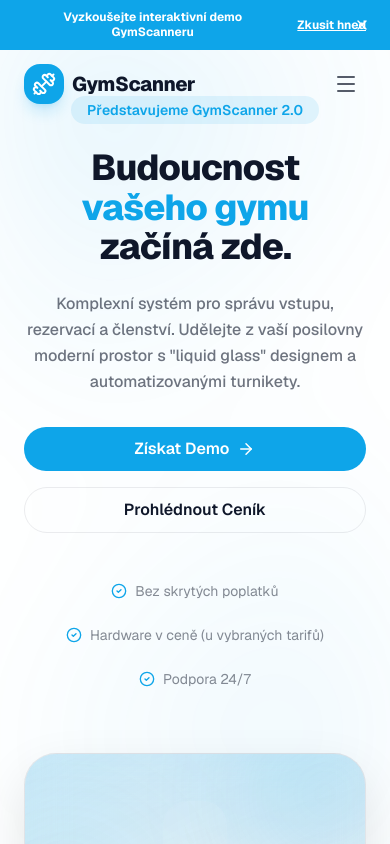
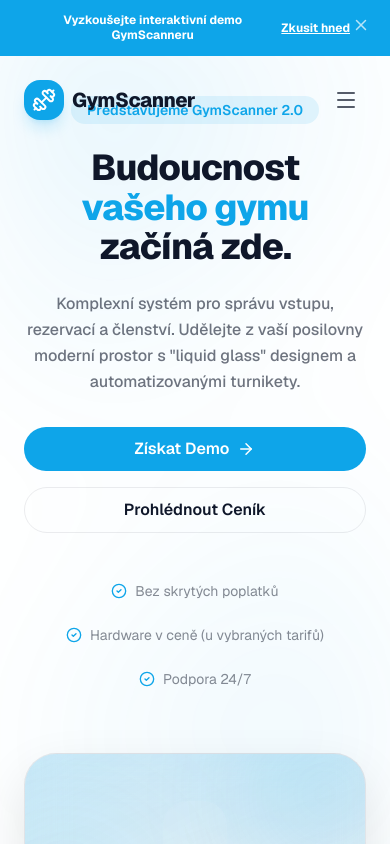
Before and after one commit to jakub2929/GymSystem-Marketing, a Next.js app: page / in a window 390 px wide. Shown: the top 844 px of the page. Built offline with nearby package versions, Linux system fonts and the light colour scheme.

Commit message:
fix: restore clickability of demo CTA and refine mobile layout

```diff
--- a/src/components/Hero.tsx
+++ b/src/components/Hero.tsx
@@ -67,8 +67,8 @@
                             </div>
 
                             {/* Decorative elements */}
-                            <div className="absolute -top-10 -right-10 w-40 h-40 bg-brand-primary/20 rounded-full blur-3xl" />
-                            <div className="absolute -bottom-10 -left-10 w-40 h-40 bg-brand-primary/10 rounded-full blur-3xl" />
+                            <div className="absolute -top-10 -right-10 w-40 h-40 bg-brand-primary/20 rounded-full blur-3xl pointer-events-none" />
+                            <div className="absolute -bottom-10 -left-10 w-40 h-40 bg-brand-primary/10 rounded-full blur-3xl pointer-events-none" />
                         </div>
                     </motion.div>
                 </div>
--- a/src/components/InteractiveDemo.tsx
+++ b/src/components/InteractiveDemo.tsx
@@ -340,9 +340,9 @@
                                         initial={{ opacity: 0, y: 20 }}
                                         animate={{ opacity: 1, y: 0 }}
                                         exit={{ opacity: 0, y: 10 }}
-                                        className="absolute bottom-12 left-1/2 -translate-x-1/2 w-full max-w-sm"
+                                        className="absolute bottom-6 md:bottom-12 left-1/2 -translate-x-1/2 w-full max-w-[calc(100%-2rem)] md:max-w-sm z-30"
                                     >
-                                        <div className="bg-brand-primary shadow-2xl rounded-2xl p-6 text-white border border-white/20 relative">
+                                        <div className="bg-brand-primary shadow-2xl rounded-2xl p-5 md:p-6 text-white border border-white/20 relative">
                                             <div className="flex justify-between items-start mb-4">
                                                 <div className="flex items-center gap-2 text-[10px] font-bold uppercase tracking-widest opacity-70">
                                                     <div className="w-1.5 h-1.5 rounded-full bg-white animate-pulse" />
@@ -373,22 +373,35 @@
                                 )}
                             </AnimatePresence>
 
-                            {/* Initial Tour Button */}
+                            {/* Desktop Tour Button */}
                             {currentStep === null && (
                                 <button
                                     onClick={startTour}
-                                    className="absolute bottom-4 md:bottom-8 right-4 md:right-8 bg-brand-primary md:bg-white/10 backdrop-blur-md border border-white/10 p-3 md:p-4 rounded-full text-white hover:bg-brand-primary/80 md:hover:bg-white/20 transition-all flex items-center gap-3 animate-bounce shadow-xl"
+                                    className="hidden md:flex absolute bottom-8 right-8 z-20 bg-white/10 backdrop-blur-md border border-white/10 p-4 rounded-full text-white hover:bg-white/20 transition-all items-center gap-3 animate-bounce shadow-xl pointer-events-auto"
                                 >
                                     <span className="text-xs font-bold px-2">Spustit prohlídku</span>
                                     <ChevronRight size={18} />
                                 </button>
                             )}
                         </div>
+
+                        {/* Mobile Sticky CTA Area */}
+                        {currentStep === null && (
+                            <div className="md:hidden p-6 border-t border-white/5 bg-slate-900/80 backdrop-blur-xl flex justify-center sticky bottom-0 z-30">
+                                <button
+                                    onClick={startTour}
+                                    className="btn-primary w-full py-5 flex items-center justify-center gap-3 animate-pulse shadow-2xl shadow-brand-primary/20"
+                                >
+                                    <span className="text-base font-bold">Spustit prohlídku</span>
+                                    <ChevronRight size={20} />
+                                </button>
+                            </div>
+                        )}
                     </div>
 
                     {/* Visual Accents */}
-                    <div className="absolute -top-12 -left-12 w-32 h-32 bg-brand-primary/20 rounded-full blur-[80px]" />
-                    <div className="absolute -bottom-12 -right-12 w-48 h-48 bg-brand-primary/10 rounded-full blur-[80px]" />
+                    <div className="absolute -top-12 -left-12 w-32 h-32 bg-brand-primary/20 rounded-full blur-[80px] pointer-events-none -z-10" />
+                    <div className="absolute -bottom-12 -right-12 w-48 h-48 bg-brand-primary/10 rounded-full blur-[80px] pointer-events-none -z-10" />
                 </div>
             </div>
         </section>
--- a/src/components/MockupShowcase.tsx
+++ b/src/components/MockupShowcase.tsx
@@ -79,7 +79,7 @@
                                     </div>
                                 </div>
                             </div>
-                            <div className="absolute bottom-6 right-6 px-4 py-2 bg-black/40 backdrop-blur-md rounded-full text-[10px] font-bold uppercase tracking-widest text-white/40 border border-white/5">
+                            <div className="absolute bottom-6 right-6 px-4 py-2 bg-black/40 backdrop-blur-md rounded-full text-[10px] font-bold uppercase tracking-widest text-white/40 border border-white/5 pointer-events-none">
                                 Reálná data z provozu
                             </div>
                         </div>
@@ -159,7 +159,7 @@
                                     </div>
                                 </div>
                             </div>
-                            <div className="absolute bottom-8 right-12 px-5 py-2.5 bg-black/60 backdrop-blur-md rounded-full text-[11px] font-bold uppercase tracking-widest text-brand-primary border border-brand-primary/20">
+                            <div className="absolute bottom-8 right-12 px-5 py-2.5 bg-black/60 backdrop-blur-md rounded-full text-[11px] font-bold uppercase tracking-widest text-brand-primary border border-brand-primary/20 pointer-events-none">
                                 24/7 Provoz bez personálu
                             </div>
                         </div>
--- a/src/components/Navbar.tsx
+++ b/src/components/Navbar.tsx
@@ -29,24 +29,24 @@
     return (
         <>
             {showAnnouncement && (
-                <div className="fixed top-0 left-0 right-0 z-[60] bg-brand-primary text-white py-2.5 px-6 flex items-center justify-center gap-4 text-xs md:text-sm font-bold animate-in fade-in slide-in-from-top duration-500 pt-[calc(0.625rem+env(safe-area-inset-top))]">
+                <div className="fixed top-0 left-0 right-0 z-[60] bg-brand-primary text-white py-3 px-10 flex items-center justify-center gap-4 text-xs md:text-sm font-bold animate-in fade-in slide-in-from-top duration-500 pt-[calc(0.75rem+env(safe-area-inset-top))] min-h-[3.5rem]">
                     <span className="flex items-center gap-2 text-center">
-                        <span className="hidden xs:inline-block bg-white/20 px-2 py-0.5 rounded-full text-[10px] uppercase tracking-widest whitespace-nowrap">Novinka</span>
-                        <span className="leading-tight">Vyzkoušejte interaktivní demo GymScanneru</span>
+                        <span className="hidden sm:inline-block bg-white/20 px-2 py-0.5 rounded-full text-[10px] uppercase tracking-widest whitespace-nowrap">Novinka</span>
+                        <span className="leading-tight max-w-[240px] xs:max-w-none">Vyzkoušejte interaktivní demo GymScanneru</span>
                     </span>
-                    <a href="#demo-interactive" className="underline hover:opacity-80 transition-opacity whitespace-nowrap">Zkusit hned</a>
-                    <button onClick={() => setShowAnnouncement(false)} className="absolute right-4 hover:scale-110 transition-transform p-1">
-                        <X size={16} />
+                    <a href="#demo-interactive" className="underline hover:opacity-80 transition-opacity whitespace-nowrap shrink-0">Zkusit hned</a>
+                    <button onClick={() => setShowAnnouncement(false)} className="absolute right-4 top-[calc(0.75rem+env(safe-area-inset-top))] hover:scale-110 transition-transform p-1 opacity-70 hover:opacity-100">
+                        <X size={18} />
                     </button>
                 </div>
             )}
             <nav
                 className={cn(
-                    "fixed left-0 right-0 z-50 transition-all duration-300 px-6 py-4",
-                    showAnnouncement ? "top-12 md:top-10" : "top-0",
+                    "fixed left-0 right-0 z-50 transition-all duration-300 px-6",
+                    showAnnouncement ? "top-14 md:top-10" : "top-0",
                     isScrolled
                         ? "bg-background/80 backdrop-blur-xl border-b border-glass-border py-4"
-                        : "bg-transparent py-4 md:py-6"
+                        : "bg-transparent py-6"
                 )}
             >
                 <div className="max-w-7xl mx-auto flex items-center justify-between">
```
